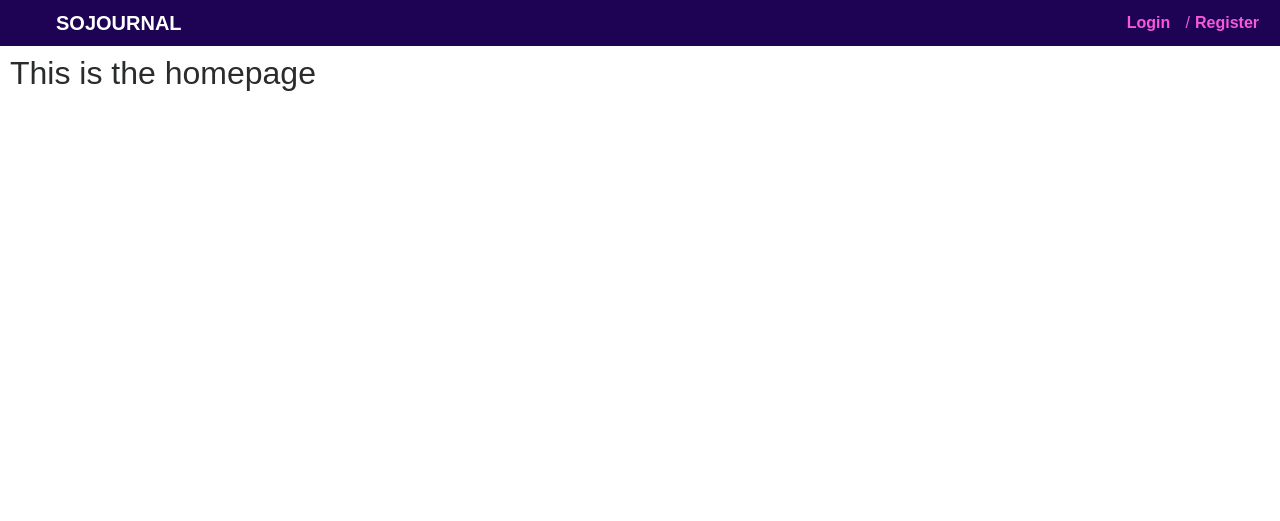
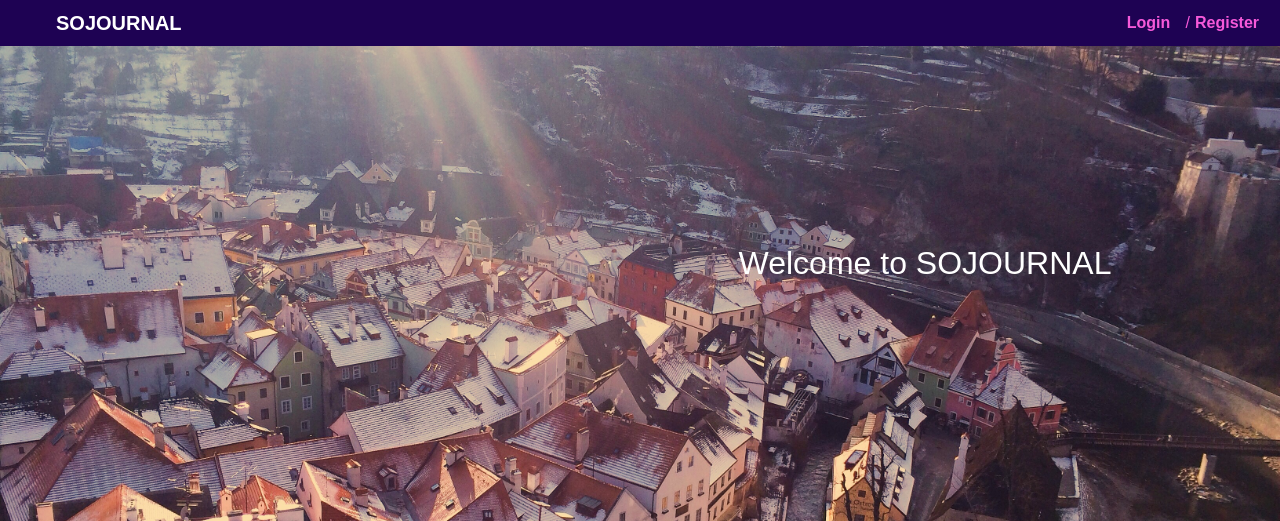
Before and after one commit to sknielsen/final-project, a Flask app: page / in a window 1280 px wide; the page is wider, and only the part inside the window is pictured. Shown: the top 521 px of that part. Run offline with Flask 3, Linux system fonts and the light colour scheme; parts of the project's set-up code (start-up, migrations or seed data) failed here and were passed over; some libraries are stand-ins or nearby versions.

Commit message:
Update homepage background

```diff
--- a/static/style.css
+++ b/static/style.css
@@ -1,20 +1,38 @@
-
-/* Always set the map height explicitly to define the size of the div
- * element that contains the map. */
-body {
-    /*font-family: AvenirNext;*/
-    font-family: Sans-Serif;
+html {
+  background: url(/static/background1.jpg) no-repeat center center fixed;
+  -webkit-background-size: cover;
+  -moz-background-size: cover;
+  -o-background-size: cover;
+  background-size: cover;
 }
 
-.container {
-    margin: 10px;
-    padding: 0;
+body {
+    font-family: Sans-Serif;
+    background: transparent;
+    margin: 0 auto;
+    width: 100%;
+    text-align: center;
+}
+
+#homepage-header {
+   position: absolute;
+   top: 200px;
+   left: 0;
+   width: 150%;
+   color: #ffffff;
+}
+
+#landing-page {
+    background: #ffffff;
+    width: 100%;
+    height: 90%;
+    margin-top: 50px;
 }
 
 #tripBanner {
   width: 1024px;
   height: 48px;
-  background-color: #ffffff;
+  background-color: transparent;
   display: inline-block;
 }
 
@@ -54,15 +72,20 @@ body {
   height: 430px;
   display: inline-block;
   margin: 5px;
+  padding: 10px;
+  background-color: #f9f9f9;
+  text-align: center;
+
 }
 
 .showTrips {
-  width: 310px;
-  height: 410px;
-  background-color: #f9f9f9;
+  width: 300px;
+  height: 380px;
+  /*background-color: #f9f9f9;*/
   padding: 10px;
   overflow: auto;
   margin: 0;
+  text-align: center;
 }
 
 #viewShared {
@@ -146,6 +169,7 @@ body {
   width: 1200px;
   display: inline-block;
   margin: 10px;
+  text-align: right;
 }
 
 #content {
@@ -199,6 +223,7 @@ body {
 
 .pac-container {
   z-index: 2000;
+  margin-right: 0;
 }
 /* Modal Content/Box */
 .form-content {
--- a/templates/homepage.html
+++ b/templates/homepage.html
@@ -2,6 +2,8 @@
 {% block content %}
 
 {% if 'logged_in_user' in session %}
+<div id="landing-page">
+  <!-- <div id="homepage-left"> -->
     <div class="tripsTable">
       <ul class="nav nav-tabs">
         <li class="active buttonText showTripsButton" id="viewTrips"><a data-toggle="tab" href="#yourTrips">Your Trips</a></li>
@@ -38,6 +40,7 @@
     </div>
       <button class="addNewButton" id="addTrip">Add New Trip</button>
     </div>
+  <!-- </div> -->
     <div id="trip-map"></div>
         <!-- Show modal -->
     <div id="trip-form-popup" class="modal">
@@ -52,8 +55,11 @@
         </form>
         </div>
       </div>
+  </div>
 {% else %}
-    <h2>This is the homepage</h2>
+  <div class="background-image">
+    <h2 id="homepage-header">Welcome to SOJOURNAL</h2>
+  </div>
 {% endif %}
 <script src="https://maps.googleapis.com/maps/api/js?key=AIzaSyCH3NV21lKUUJpatY7B06dgXTLQR0oikV4&libraries=places&callback=initialize2" async defer></script>
 <script>
```
Also changed, not shown: static/background1.JPG (added). Lines whose indentation alone changed are shown as unchanged.
